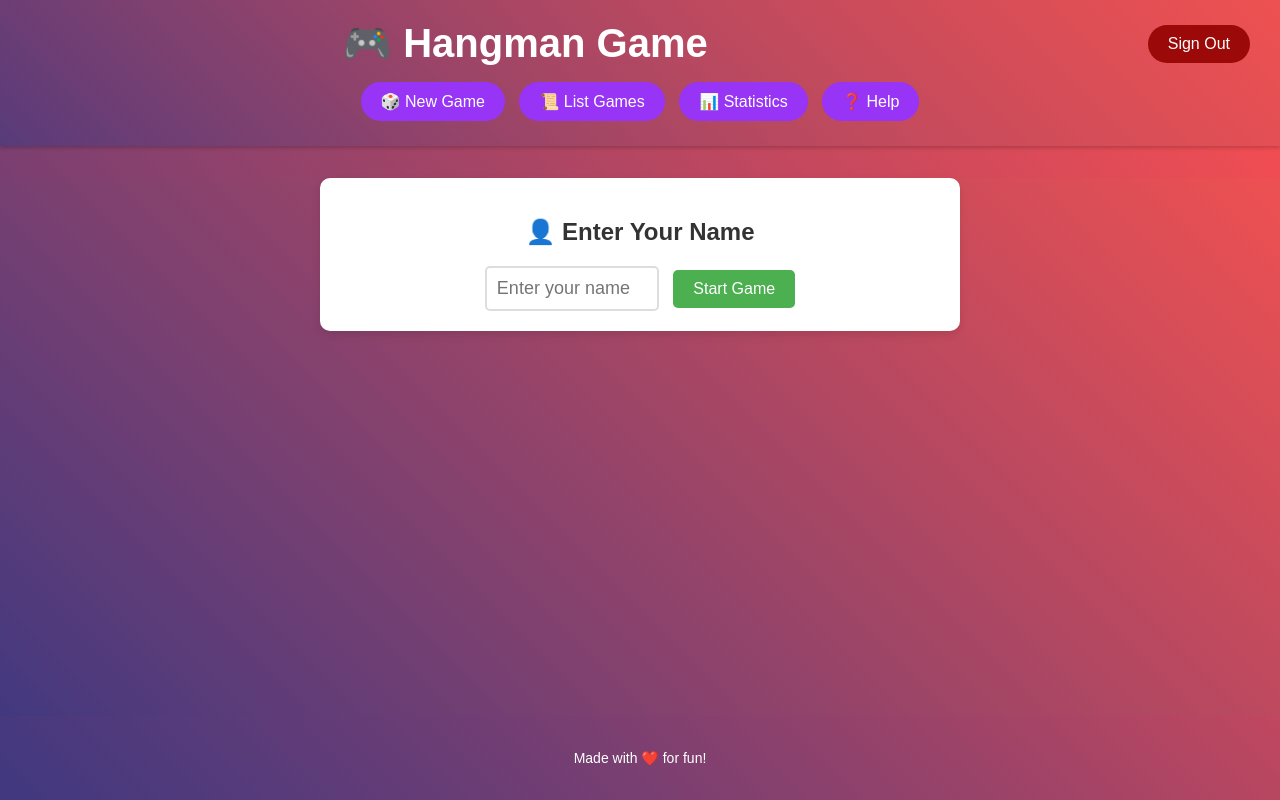
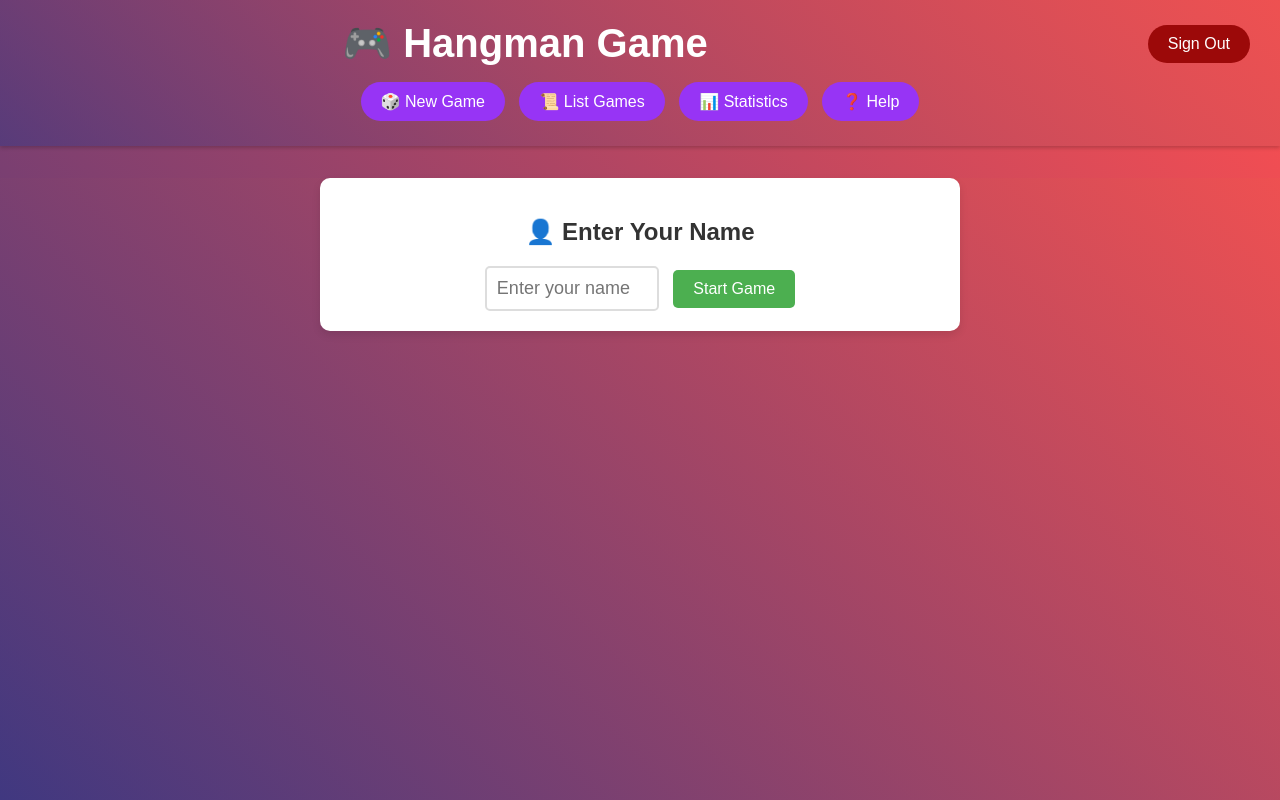
Before and after one commit to FunSkrip/hangman-game, a plain HTML site: page index.html in a window 1280 px wide. Drawn offline with Linux system fonts and the light colour scheme.

Commit message:
hagman-game

```diff
--- a/index.html
+++ b/index.html
@@ -76,10 +76,6 @@
         </section>
     </main>
 
-    <footer>
-        <p>Made with ❤️ for fun!</p>
-    </footer>
-
     <script src="script.js"></script>
 </body>
 
```
